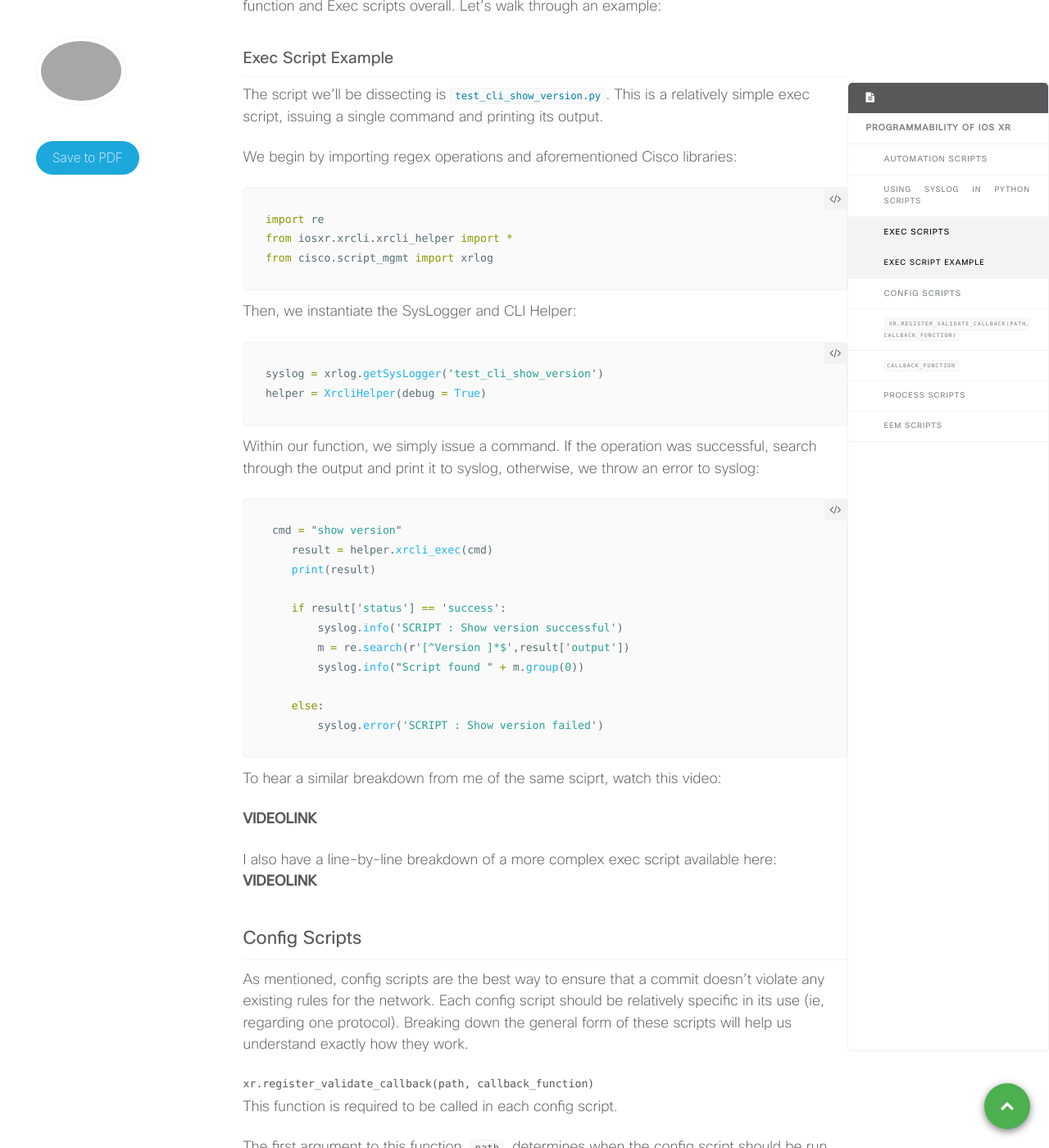
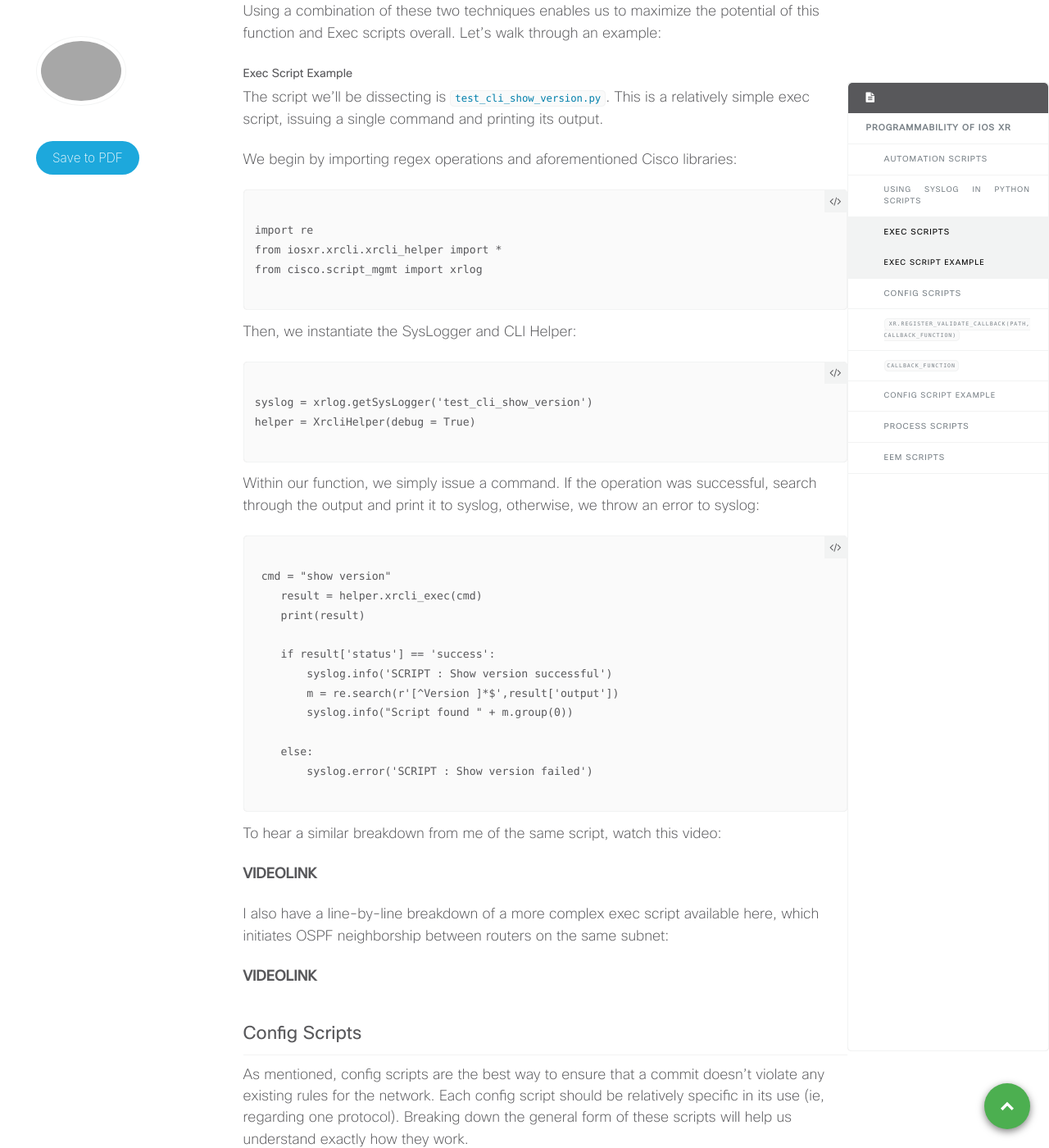
Before and after one commit to xrdocs/device-lifecycle, a Jekyll site: the page built from _blogs/2022-07-08-on-box-python-scripting.md, in a window 1280 px wide and 1400 px high, scrolled down 2675 px. Shown: the whole window at 82% size. Built offline with Jekyll 4.4.1, drawn with Linux system fonts in a browser that asks for light colours; comment, search, counter and statistics services are not loaded; some of the changed text lies outside the part shown.

Commit message:
Update 2022-07-08-on-box-python-scripting.md

````diff
--- a/_blogs/2022-07-08-on-box-python-scripting.md
+++ b/_blogs/2022-07-08-on-box-python-scripting.md
@@ -29,16 +29,20 @@ Automation scripts are one way to leverage IOS XR to work for you. These are mai
 
 ![Screen Shot 2022-07-15 at 2.07.09 PM.png]({{site.baseurl}}/images/Screen Shot 2022-07-15 at 2.07.09 PM.png)
 
-### Using Syslog in Python Scripts
+#### Using Syslog in Python Scripts
 All types of on-box python scripts have access to the logging capabilities of IOS XR. As script-writers, we can print [all levels of syslog](https://www.cisco.com/c/en/us/td/docs/routers/access/wireless/software/guide/SysMsgLogging.html#wp1054858) information. The following example illustrates how you can leverage system logging within your scripts:
 
-```py
+<div class="highlighter-rouge">
+<pre class="highlight">
+<code>
 from cisco.script_mgmt import xrlog
 
 syslog = xrlog.getSysLogger('script-name')
 
-syslog.<severity-level>("message")
-```
+syslog.{severity-level}("message")
+</code>
+</pre>
+</div>
 
 ## Exec Scripts
 
@@ -49,38 +53,60 @@ A simple, but useful, function from this library is `xrcli_exec(command)`. This
 Being able to commit configurations from inside a python script enables us to streamline many of the repetitive CLI configurations we complete. Thus, exec scripts will commonly use the `xr_apply_config_string(configuration)` function from this library. This function takes a CLI configuration command as input, and then commits the provided configuration. However, the argument of this function is a *single-line* configuration, meaning we must make use of a few tricks to issue complex configurations.
 
 Using string formatters allows us to adjust the configuration to a command-line argument or an environment variable:
-```py
+
+<div class="highlighter-rouge">
+<pre class="highlight">
+<code>
 xrcli_helper.xr_apply_config_string("interface %s" %interface_name)
-```
+</code>
+</pre>
+</div>
+
 where `%s` indicates a string insertion.
 
 A second tool we can use is escape characters. Specfically, the `\n\r` combination will provide similar function to pressing "Enter" while using the CLI. This allows us to dramatically increase the complexity of commands used within this method.
-```py
+
+<div class="highlighter-rouge">
+<pre class="highlight">
+<code>
 xrcli_helper.xr_apply_config_string("interface TenGigE0/0/0/1 \n\r ipv4 address 10.0.0.2 \n\r no shutdown")
-```
+</code>
+</pre>
+</div>
+
 Using a combination of these two techniques enables us to maximize the potential of this function and Exec scripts overall.  Let's walk through an example:
 
-### Exec Script Example
+#### Exec Script Example
 
 The script we'll be dissecting is [`test_cli_show_version.py`](https://github.com/CiscoDevNet/xr-python-scripts/blob/main/exec/test_cli_show_version.py). This is a relatively simple exec script, issuing a single command and printing its output.
 
 We begin by importing regex operations and aforementioned Cisco libraries:
 
-```py
+<div class="highlighter-rouge">
+<pre class="highlight">
+<code>
 import re
 from iosxr.xrcli.xrcli_helper import *
 from cisco.script_mgmt import xrlog
-```
+</code>
+</pre>
+</div>
 
 Then, we instantiate the SysLogger and CLI Helper:
-```py
+<div class="highlighter-rouge">
+<pre class="highlight">
+<code>
 syslog = xrlog.getSysLogger('test_cli_show_version')
 helper = XrcliHelper(debug = True)
-```
+</code>
+</pre>
+</div>
 
 Within our function, we simply issue a command. If the operation was successful, search through the output and print it to syslog, otherwise, we throw an error to syslog:
 
-```py
+<div class="highlighter-rouge">
+<pre class="highlight">
+<code>
  cmd = "show version"
     result = helper.xrcli_exec(cmd)
     print(result)
@@ -92,20 +118,23 @@ Within our function, we simply issue a command. If the operation was successful,
 
     else:
         syslog.error('SCRIPT : Show version failed')
-```
+</code>
+</pre>
+</div>
 
-To hear a similar breakdown from me of the same sciprt, watch this video:
+To hear a similar breakdown from me of the same script, watch this video:
 
 **VIDEOLINK**
 
-I also have a line-by-line breakdown of a more complex exec script available here:
+I also have a line-by-line breakdown of a more complex exec script available here, which initiates OSPF neighborship between routers on the same subnet:
+
 **VIDEOLINK**
 
 
 ## Config Scripts
 As mentioned, config scripts are the best way to ensure that a commit doesn’t violate any existing rules for the network. Each config script should be relatively specific in its use (ie, regarding one protocol). Breaking down the general form of these scripts will help us understand exactly how they work.
 
-##### `xr.register_validate_callback(path, callback_function)`
+#### `xr.register_validate_callback(path, callback_function)`
 
 
 This function is required to be called in each config script.
@@ -116,12 +145,17 @@ There are a number of limitations on the available models that can be used for c
 
 The second argument to this method, `callback_function`, is what will be run whenever a relevant commit is pushed to the configuration.
 
-##### `callback_function`
+#### `callback_function`
 The callback function is the “meat” of the config script. The signature of the function needs to be:
-```py
+
+<div class="highlighter-rouge">
+<pre class="highlight">
+<code>
 def cb_fn_name(root):
     #function goes here
-```
+</code>
+</pre>
+</div>
 
 where `root` is the root node.
 
@@ -132,39 +166,73 @@ If the node retrieved is a leaf node, you can use the `.value` attribute to retr
 
 After the relevant data has been retrieved from the models, the necessary validation can occur. In this stage, you can send messages to the syslog, as well as having a few options to take with configurations that don’t comply with the desired standards. The first route to take is to generate warnings in the syslog.
 
-```py
+<div class="highlighter-rouge">
+<pre class="highlight">
+<code>
 syslog.warning("Something is wrong!")
-```
+</code>
+</pre>
+</div>
 
 Next, you can block the commit by generating errors from the xr library. This will also send a custom error message to the user.
 
-```py
+<div class="highlighter-rouge">
+<pre class="highlight">
+<code>
 xr.add_error(curr_node, "Something is wrong! Can't commit changes")
-```
+</code>
+</pre>
+</div>
 
 Finally, you can change configuration data automatically using the `curr_node.set_node(path, data)` or `curr_node.set(data)` methods. The former allows you to set the data of the current node or any child node relative to the current node, while the latter works for the current node only.
 
-```py
+<div class="highlighter-rouge">
+<pre class="highlight">
+<code>
 curr_node.set_node("/leaf", data_to_set)
 
 curr_node.set(data_to_set)
-```
+</code>
+</pre>
+</div>
 
-Using these methods will allow the commit to pass with the changes
+Using these methods will allow the commit to pass with the changes made by the script.
 
-### Process Scripts
+#### Config Script Example
+
+Let's take a look at an application of these techniques with a simple script. This specific program will check to see if a specified ACL is present on a given interface when any ACL-related configuration is pushed.
+
+With config scripts, it's most logical to start with the callback validation funciton, which for this example, uses two different models: an [interface-configuration](https://github.com/YangModels/yang/blob/af90c053a1ca9b01a3f229e313e4af7e5b849c87/vendor/cisco/xr/751/Cisco-IOS-XR-ifmgr-cfg.yang) model along with a [pfilter](https://github.com/YangModels/yang/blob/af90c053a1ca9b01a3f229e313e4af7e5b849c87/vendor/cisco/xr/751/Cisco-IOS-XR-ip-pfilter-cfg.yang) model.
+
+<div class="highlighter-rouge">
+<pre class="highlight">
+<code>
+xr.register_validate_callback(["/ifmgr-cfg:interface-configurations/ifmgr-cfg:interface-configuration/ip-pfilter-cfg:ipv4-packet-filter/*"], check_acl)
+</code>
+</pre>
+</div>
+
+Naturally, `check_acl` is the callback function that will perform
+## Process Scripts
 Process scripts are the best way for a user to automatically monitor operational data within IOS XR. Since process scripts run continuously by nature, we must register them with AppMgr for them to run. Information about how to correctly set up process scripts can be found [here](https://www.cisco.com/c/en/us/td/docs/routers/asr9000/software/asr9k-r7-5/programmability/configuration/guide/b-programmability-cg-asr9000-75x/process-scripts.html).
 
 Process scripts begin with a typical Python `if __name__ == "__main__":` statement. In this statement, there must be an infinite loop (`while(1)`), which can call any necessary helper functions. Many process scripts also utilize the `time` library, which allows the script to wait for a number of seconds (or minutes) at the end of the script before running again. This is helpful in saving power, since script execution is suspended during this time.
 
 When creating a process script, a common practice is to use a NETCONF RPC to retrieve and edit operational data. We can import `NetconfClient` from the `iosxr.netconf.netconf_lib` in order to access an RPC. All [NETCONF operations](https://en.wikipedia.org/wiki/NETCONF#Operations:~:text=SNMP%20modeling%20language.-,Operations,-%5Bedit%5D) are available with this rpc with the following syntax:
-```py
+
+<div class="highlighter-rouge">
+<pre class="highlight">
+<code>
 nc = NetconfClient(debug=True)
 nc.connect()
-nc.<operation>(file=None, request=None)
+nc.{operation}(file=None, request=None)
 nc.close() #always close the netconf session when you are done
-```
+</code>
+</pre>
+</div>
+
 In order to find the correct piece of data, we should use a string representing an XML filter. The structure of this string is:
+
 ```py
 <container1 xmls="http:cisco.com/ns/yang/Cisco-IOS-XR-{namespace of YANG model}>"
     <container2>
@@ -173,13 +241,14 @@ In order to find the correct piece of data, we should use a string representing
     </container2>
 </container1>
 ```
+
 where the leaf contains the data we wish to monitor/manipulate. This filter string should be passed to the `request` argument of the NETCONF function.
 
 We can use the reply from the operation (`nc.reply`) and details about the filter path to retrieve the desired data from here. The reply will be in XML, so we will have to employ some parsing strategies to extract the specific data. Examples of how to do this can be found in the videos at the end of this section.
 
 Similarly to the config scripts, we can raise syslog errors (among other options) if operational data doesn't match requirements, or a change in the system has been detected.
 
-### EEM Scripts
+## EEM Scripts
 As EEM scripts are not currently supported, there is no script-writing guide available.
 
 **Full script examples can be found at the xr_python_scripts [GitHub repository](https://github.com/CiscoDevNet/xr-python-scripts)**
````
